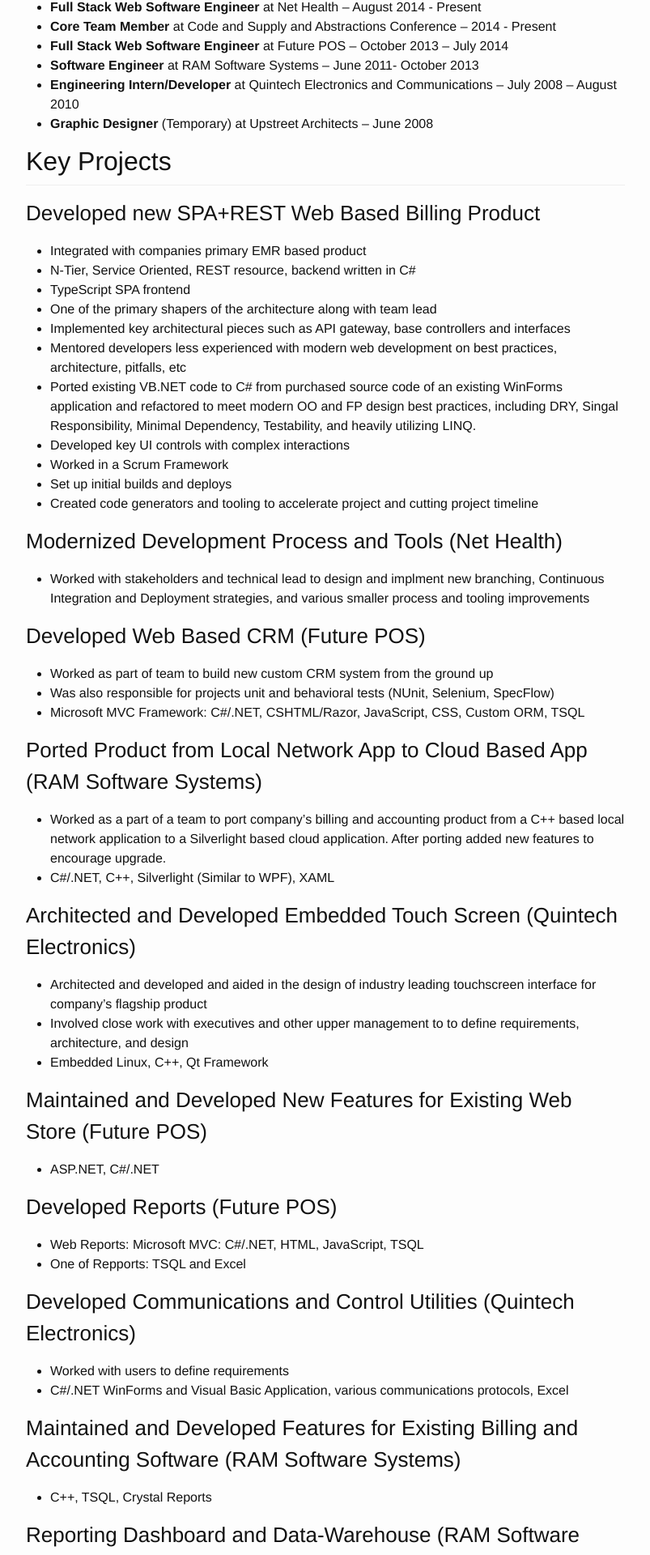
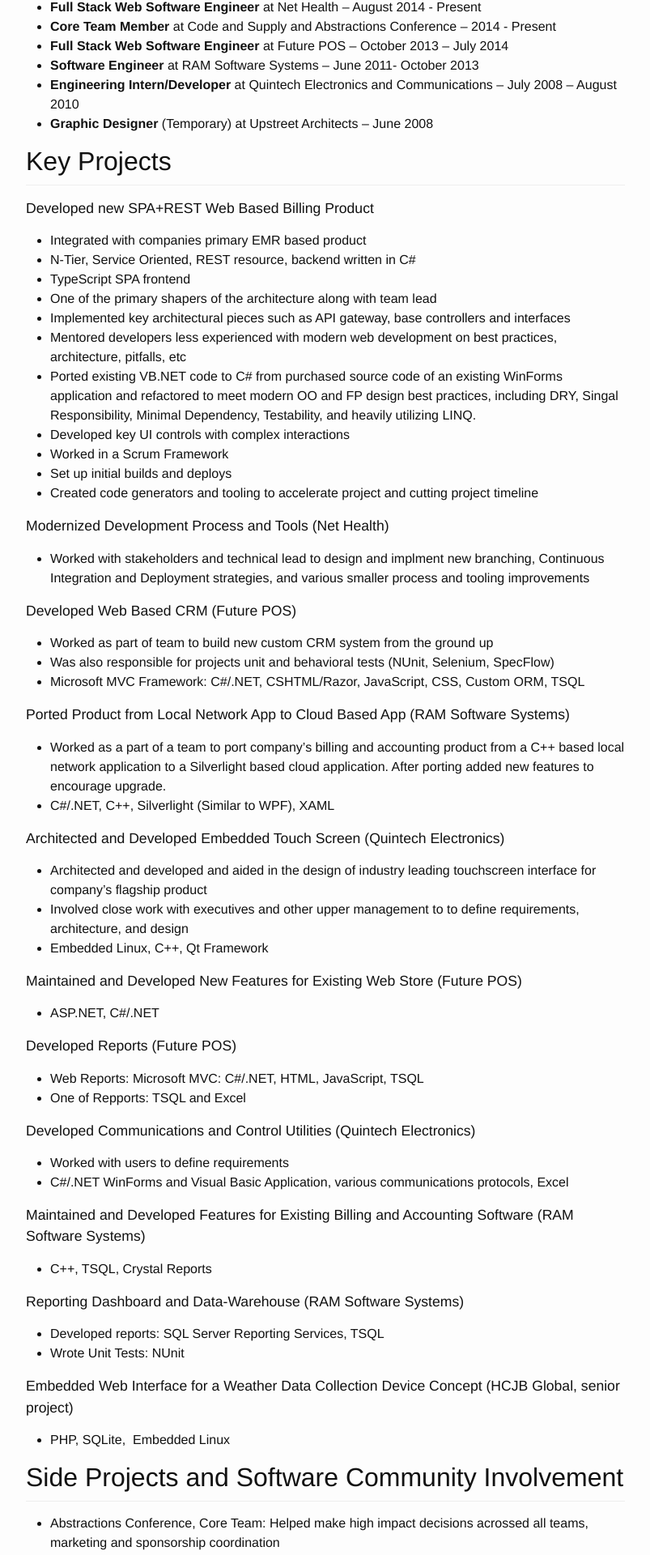
Before and after one commit to beattyml1/beattyml1.github.io, a Jekyll site: the page built from resume.md, in a window 1280 px wide. Shown: the part 595-2515 px from the top of the page at 81% size, without its empty margins (238-1041 px from the left). Built offline with Jekyll 4.4.1, drawn with Linux system fonts in a browser that asks for light colours.

Commit message:
Update _base.scss

```diff
--- a/_sass/_base.scss
+++ b/_sass/_base.scss
@@ -87,6 +87,11 @@ h2 {
     padding-bottom: 0.3em;
     line-height: 1.2;
     border-bottom: 1px solid #eee;
+}
+
+h3, .post-content h3{
+    font-size: 1.1em !important;
+    font-weight: 500;
 }
 
 /**
```
